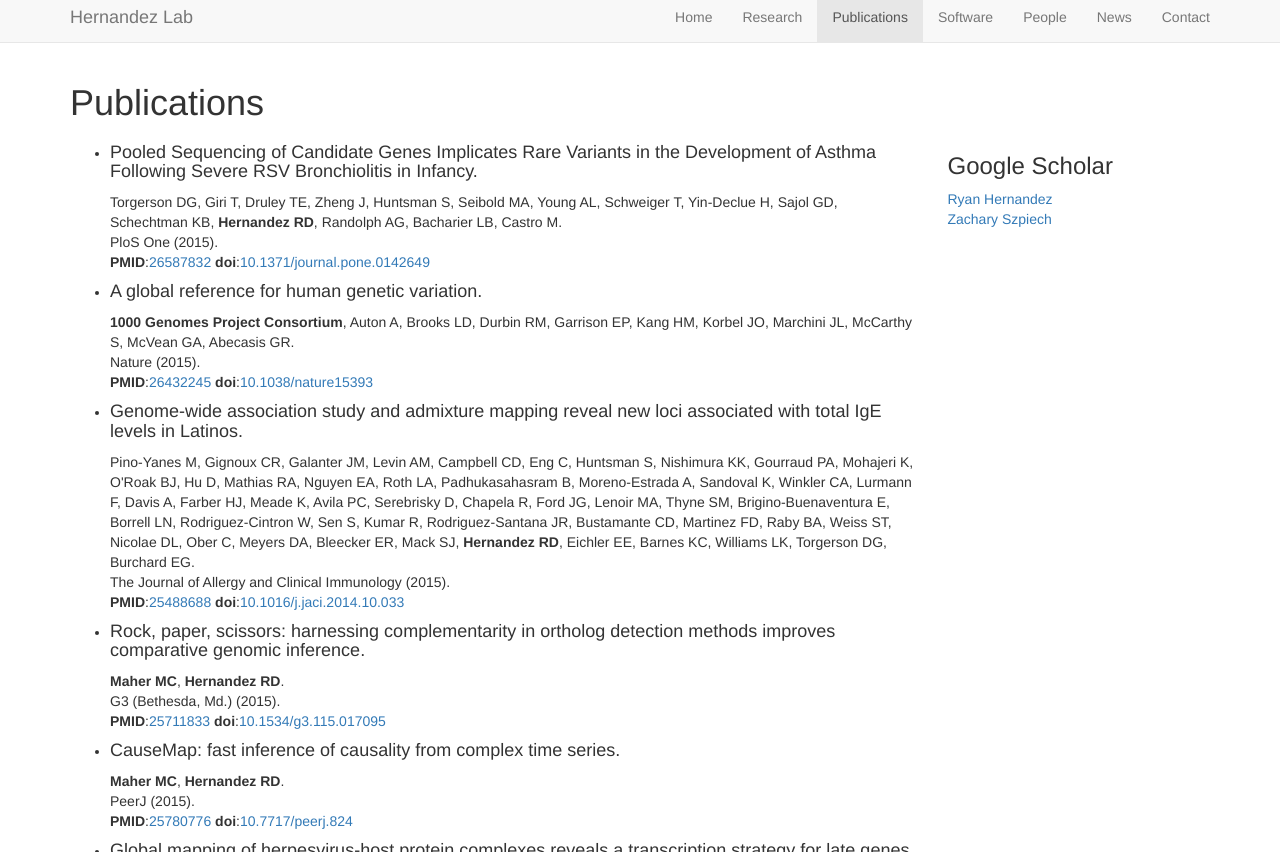
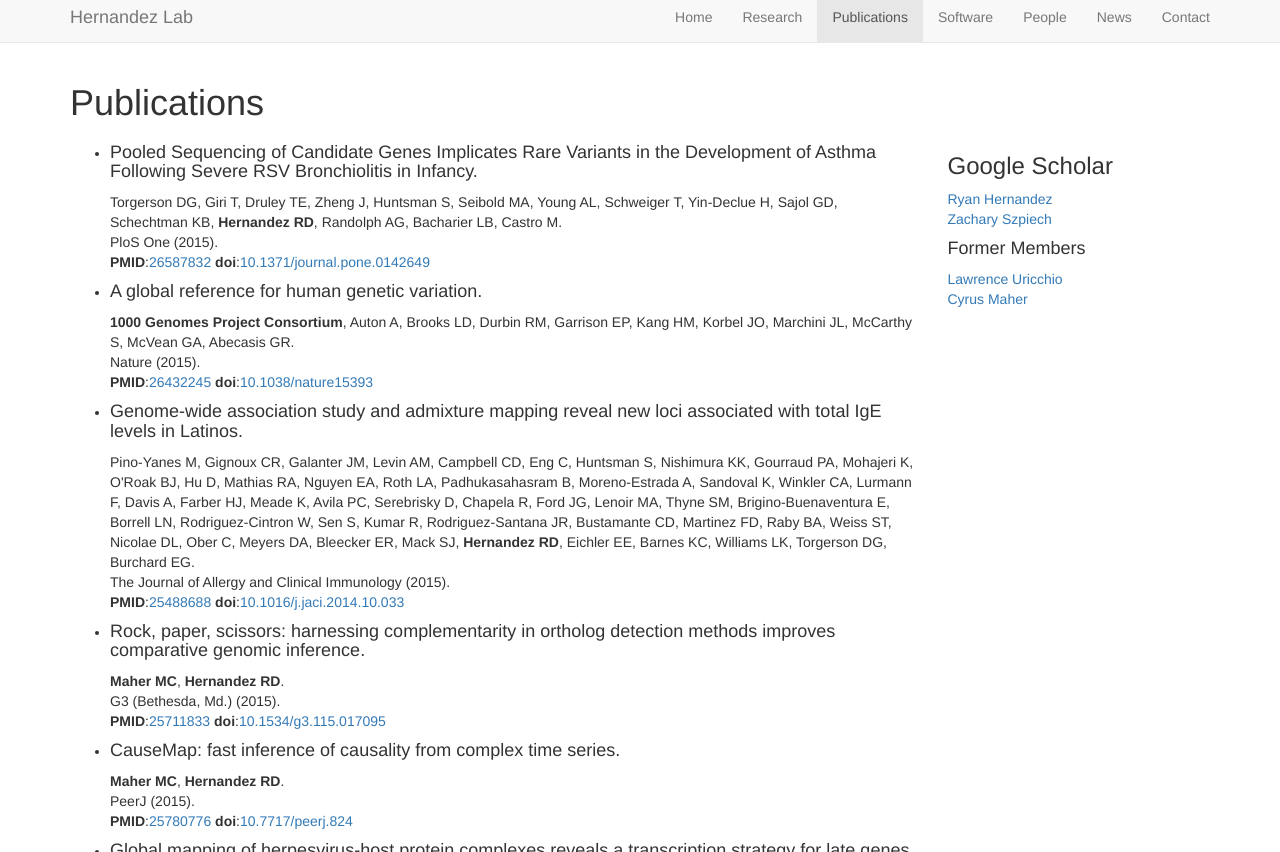
Before and after one commit to HernandezLab/hernandezlab.github.io, a Jekyll site: the page built from publications/index.html, in a window 1280 px wide and 900 px high, cut to the strip 48-900 px from the top of the window. Built offline with Jekyll 4.4.1, drawn with Linux system fonts in a browser that asks for light colours; nearby versions of some CDN libraries.

Commit message:
publications Google Scholar links

```diff
--- a/publications/index.html
+++ b/publications/index.html
@@ -7,8 +7,14 @@ group: publications
 <div class="row">
   <div class="col-sm-3 col-sm-push-9">
     <h3>Google Scholar</h3>
-    <a href="nothing">Ryan Hernandez</a><br/>
-    <a href="nothing">Zachary Szpiech</a><br/>
+    <p>
+      <a href="https://scholar.google.com/citations?user=UJecnBsAAAAJ&hl=en">Ryan Hernandez</a><br/>
+      <a href="https://scholar.google.com/citations?user=jtdm2-0AAAAJ&hl=en">Zachary Szpiech</a><br/>
+    </p>
+    <p><h4>Former Members</h4>
+      <a href="https://scholar.google.com/citations?user=XyVUpZYAAAAJ&hl=en">Lawrence Uricchio</a><br/>
+      <a href="https://scholar.google.com/citations?user=cHFutLcAAAAJ&hl=en">Cyrus Maher</a><br/>
+    </p>
   </div>
   <div class="col-sm-9 col-sm-pull-3">
     <ul>
```
